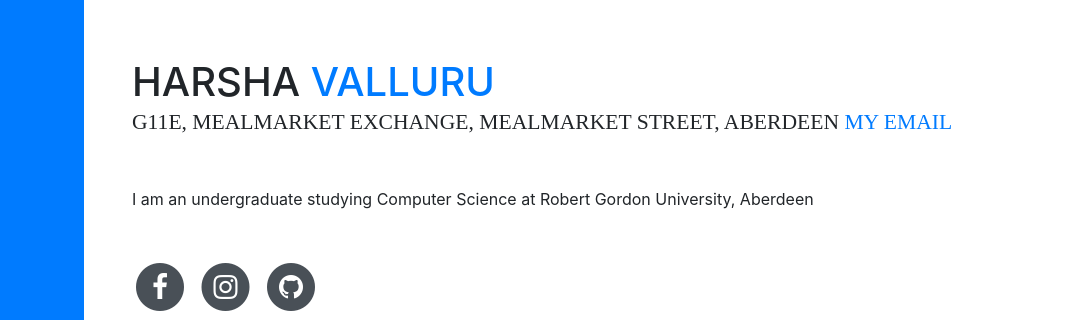
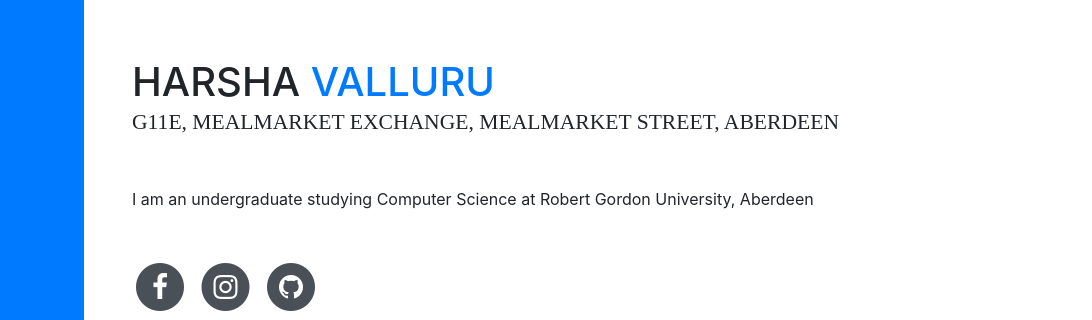
Before and after one commit to harshaval/HarshaProject, a website with bundled scripts: page index.html in a window 1280 px wide. Shown: the part 213-533 px from the top of the page, 188-1280 px from the left. Built offline with nearby package versions, Linux system fonts and the light colour scheme; a web font is replaced by a local one.

Commit message:
Update index.html

```diff
--- a/index.html
+++ b/index.html
@@ -67,7 +67,6 @@
           </h1>
           <!-- Address and email details -->
           <div class="subheading mb-5">G11E, Mealmarket Exchange, Mealmarket Street, Aberdeen
-            <a href="sriharsha.valluru@gmail.com">My email</a>
           </div>
           <!-- Adding a description of the basic premise of website -->
           <p class="mb-5">I am an undergraduate studying Computer Science at Robert Gordon University, Aberdeen</p>
```
